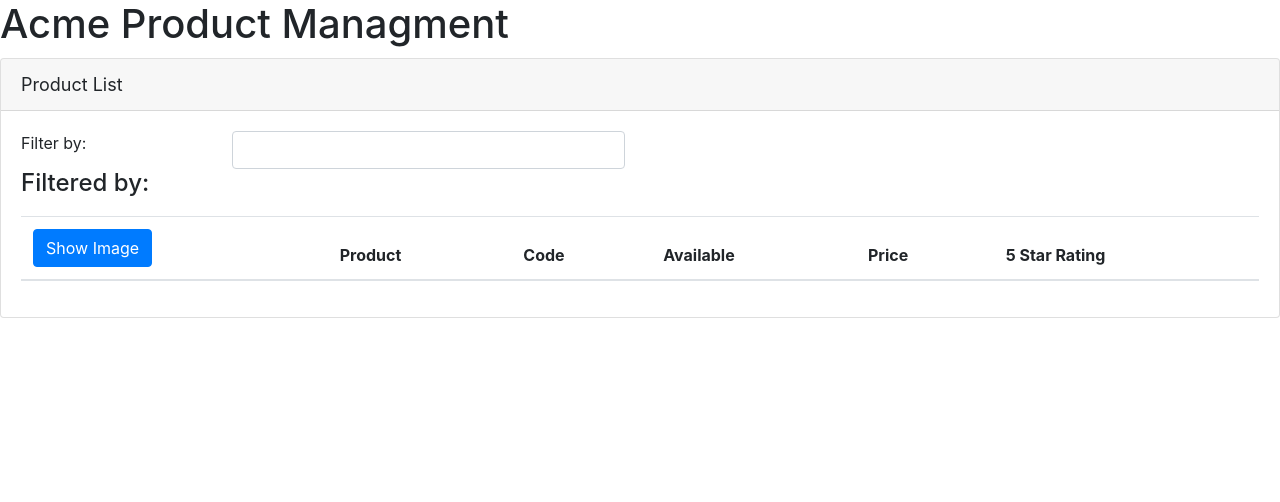
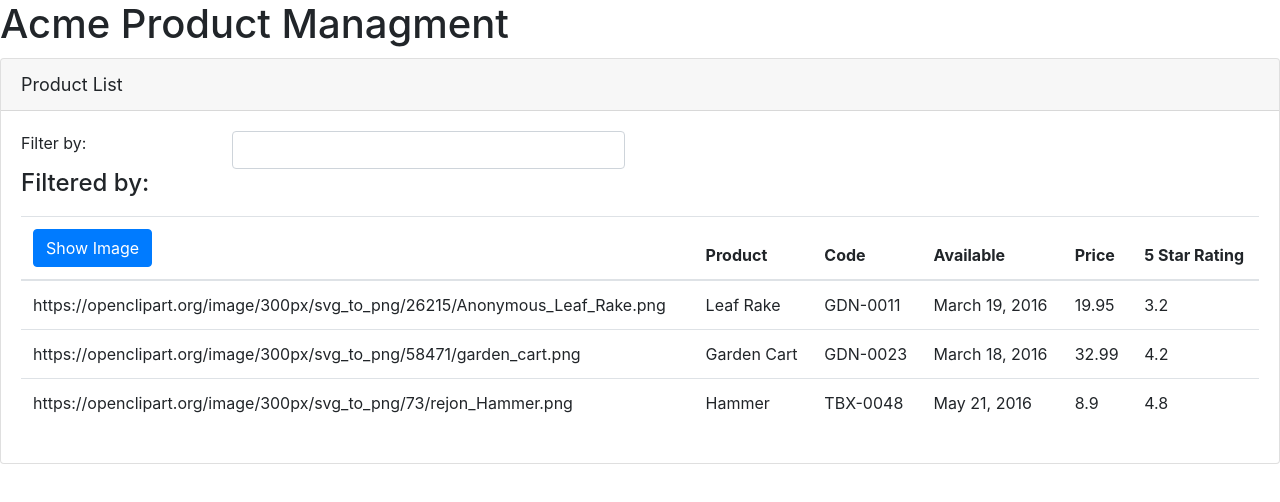
Before and after one commit to Viksaa/apm, an Angular app: page / in a window 1280 px wide. Shown: the top 502 px of the page. Built offline with nearby package versions, Linux system fonts and the light colour scheme.

Commit message:
Added basic Data Binding

```diff
--- a/src/app/products/product-list.component.html
+++ b/src/app/products/product-list.component.html
@@ -1,6 +1,6 @@
 <div class="card">
     <div class="card-header">
-        Product List
+        {{ pageTitle }}
     </div>
     <div class="card-body">
         <div class="row">
@@ -15,7 +15,8 @@
             </div>
         </div>
         <div class="table-responsive">
-            <table class="table">
+            <table class="table"
+                    *ngIf='products && products.length'>
                 <thead>
                     <tr>
                         <th><button class="btn btn-primary">Show Image</button></th>
@@ -27,7 +28,14 @@
                     </tr>
                 </thead>
                 <tbody>
-
+                    <tr *ngFor='let product of products'>
+                        <td>{{ product.imageUrl }}</td>
+                        <td>{{ product.productName }}</td>
+                        <td>{{ product.productCode }}</td>
+                        <td>{{ product.releaseDate }}</td>
+                        <td>{{ product.price }}</td>
+                        <td>{{ product.starRating }}</td>
+                    </tr>
                 </tbody>
             </table>
         </div>
--- a/src/app/products/product-list.component.ts
+++ b/src/app/products/product-list.component.ts
@@ -6,5 +6,37 @@
 })
 
 export class ProductListComponent {
-
+    pageTitle: string = 'Product List';
+    products: any[] = [
+        {
+            "productId": 1,
+            "productName": "Leaf Rake",
+            "productCode": "GDN-0011",
+            "releaseDate": "March 19, 2016",
+            "description": "Leaf rake with 48-inch wooden handle.",
+            "price": 19.95,
+            "starRating": 3.2,
+            "imageUrl": "https://openclipart.org/image/300px/svg_to_png/26215/Anonymous_Leaf_Rake.png"
+        },
+        {
+            "productId": 2,
+            "productName": "Garden Cart",
+            "productCode": "GDN-0023",
+            "releaseDate": "March 18, 2016",
+            "description": "15 gallon capacity rolling garden cart",
+            "price": 32.99,
+            "starRating": 4.2,
+            "imageUrl": "https://openclipart.org/image/300px/svg_to_png/58471/garden_cart.png"
+          },
+          {
+            "productId": 5,
+            "productName": "Hammer",
+            "productCode": "TBX-0048",
+            "releaseDate": "May 21, 2016",
+            "description": "Curved claw steel hammer",
+            "price": 8.9,
+            "starRating": 4.8,
+            "imageUrl": "https://openclipart.org/image/300px/svg_to_png/73/rejon_Hammer.png"
+          }
+    ];
 }
```
